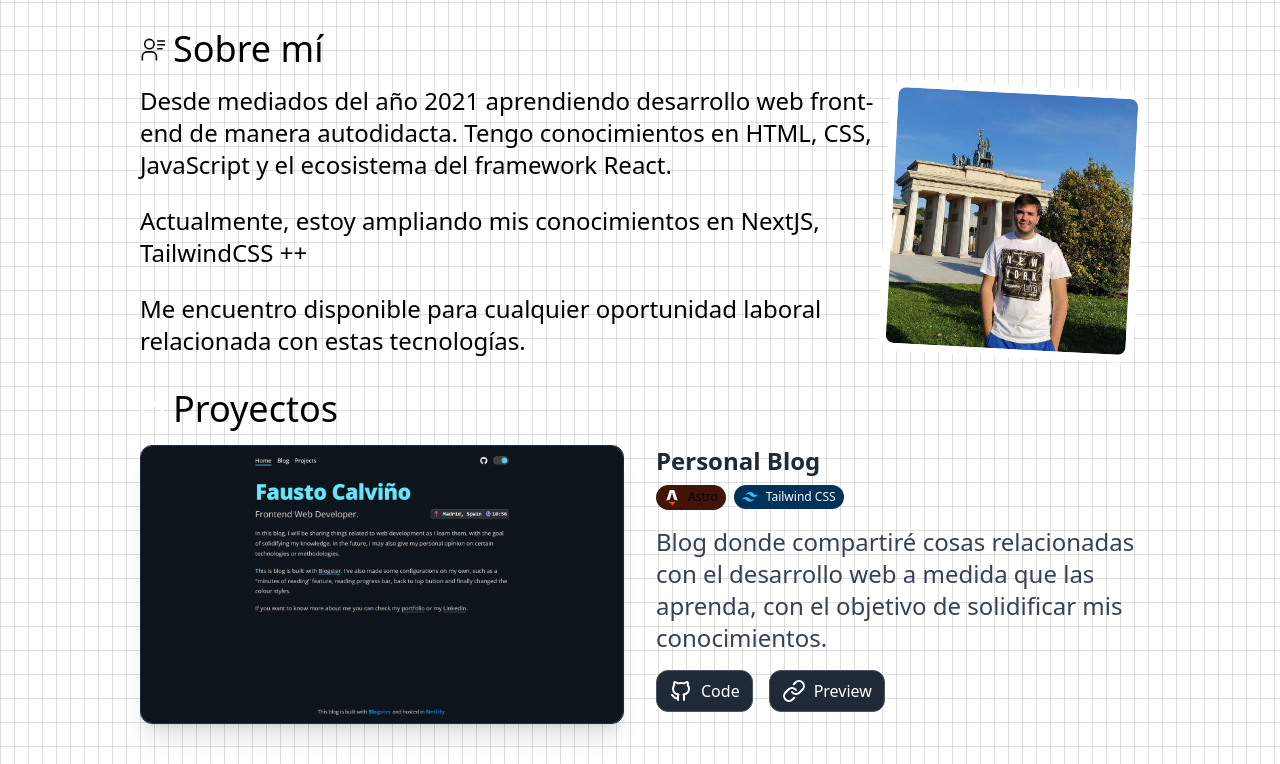
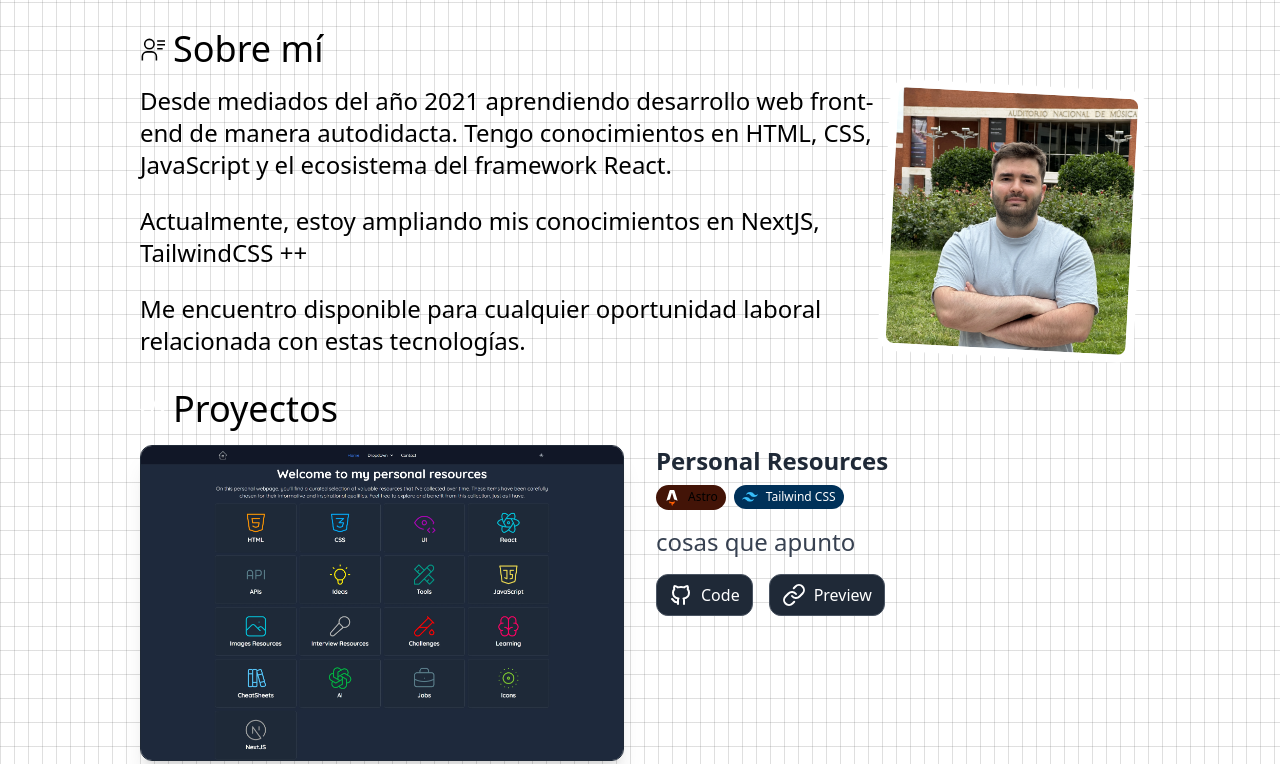
Before and after one commit to faustocalvinio/portfolio, an Astro site: page / in a window 1280 px wide. Shown: the part 814-1578 px from the top of the page. Built offline with nearby package versions, Linux system fonts and the light colour scheme; Astro itself is replaced by a stand-in of ours.

Commit message:
cambiando imagenes y agregando un proyecto

```diff
--- a/src/sections/Hero.astro
+++ b/src/sections/Hero.astro
@@ -10,7 +10,7 @@ import PeaceIcon from "../components/icons/PeaceIcon.astro";
       <div class="flex items-center gap-2 mb-4">
          <img
             class="rounded-full shadow-lg size-16"
-            src="/thumbnail.jpg"
+            src="/fotos-mias/hero-image-2.webp"
             alt=""
          />
          <div class="flex items-center">
--- a/src/sections/Proyectos.astro
+++ b/src/sections/Proyectos.astro
@@ -9,6 +9,15 @@ import SectionTitle from "../components/SectionTitle.astro";
 import {TECHS} from "../utils/TECHS";
 
 const PROJECTS = [
+{
+      title: "Personal Resources",
+      description:
+         "cosas que apunto",
+      link: "https://blog-fausto.netlify.app/",
+      github: "https://github.com/faustocalvinio",
+      image: "/screenshots-proyectos/personal-resources.vercel.app_.webp",
+      techs: [TECHS.ASTRO, TECHS.TAILWIND],
+   },
    {
       title: "Personal Blog",
       description:
--- a/src/sections/SobreMi.astro
+++ b/src/sections/SobreMi.astro
@@ -27,8 +27,8 @@ import SobreMiIcon from "../components/icons/SobreMiIcon.astro";
             </p>
          </div>
          <img
-            class="order-1 object-cover w-64 h-full p-1 bg-white md:order-2 rotate-3 lg:p-2 lg:w-64 aspect-square rounded-2xl dark:bg-yellow-500/5 ring-1 ring-white/20"
-            src="/thumbnail.jpg"
+            class=" object-cover order-1  w-64 h-full p-1 bg-white md:order-2 rotate-3 lg:p-2 lg:w-64 aspect-square rounded-2xl dark:bg-yellow-500/5 ring-1 ring-white/20"
+            src="/fotos-mias/IMG_4597.webp"
             alt=""
          />
       </div>
```
Also changed, not shown: public/fotos-mias/IMG_4597.webp (added), public/fotos-mias/hero-image-2.jpg (added), public/fotos-mias/hero-image-2.webp (added), public/fotos-mias/hero-image.webp (added), public/screenshots-proyectos/personal-resources.vercel.app_.webp (added).
